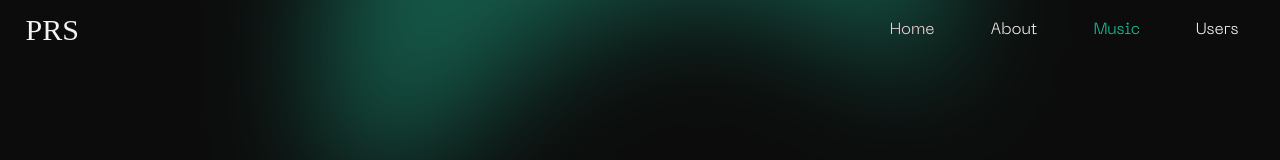
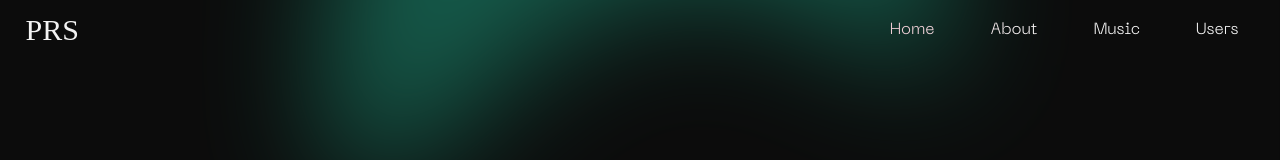
Before and after one commit to student-PiyushMishra/test, a React (Create React App) app: page /contact in a window 1280 px wide. Shown: the top 160 px of the page. Built offline with nearby package versions, Linux system fonts and the light colour scheme; a web font is replaced by a local one.

Commit message:
updated the path of routes for music feature

```diff
--- a/src/components/NavPart2.jsx
+++ b/src/components/NavPart2.jsx
@@ -46,9 +46,9 @@ const NavPart2 = () => {
         </Link>
 
         <Link
-          to="/contact"
+          to="/music"
           className={`block md:inline neuefont py-2 px-4 ${
-            isActive("/contact") ? "text-[#24cfa5]" : "text-white"
+            isActive("/music") ? "text-[#24cfa5]" : "text-white"
           }`}
           onClick={() => setIsOpen(false)}
         >
```
